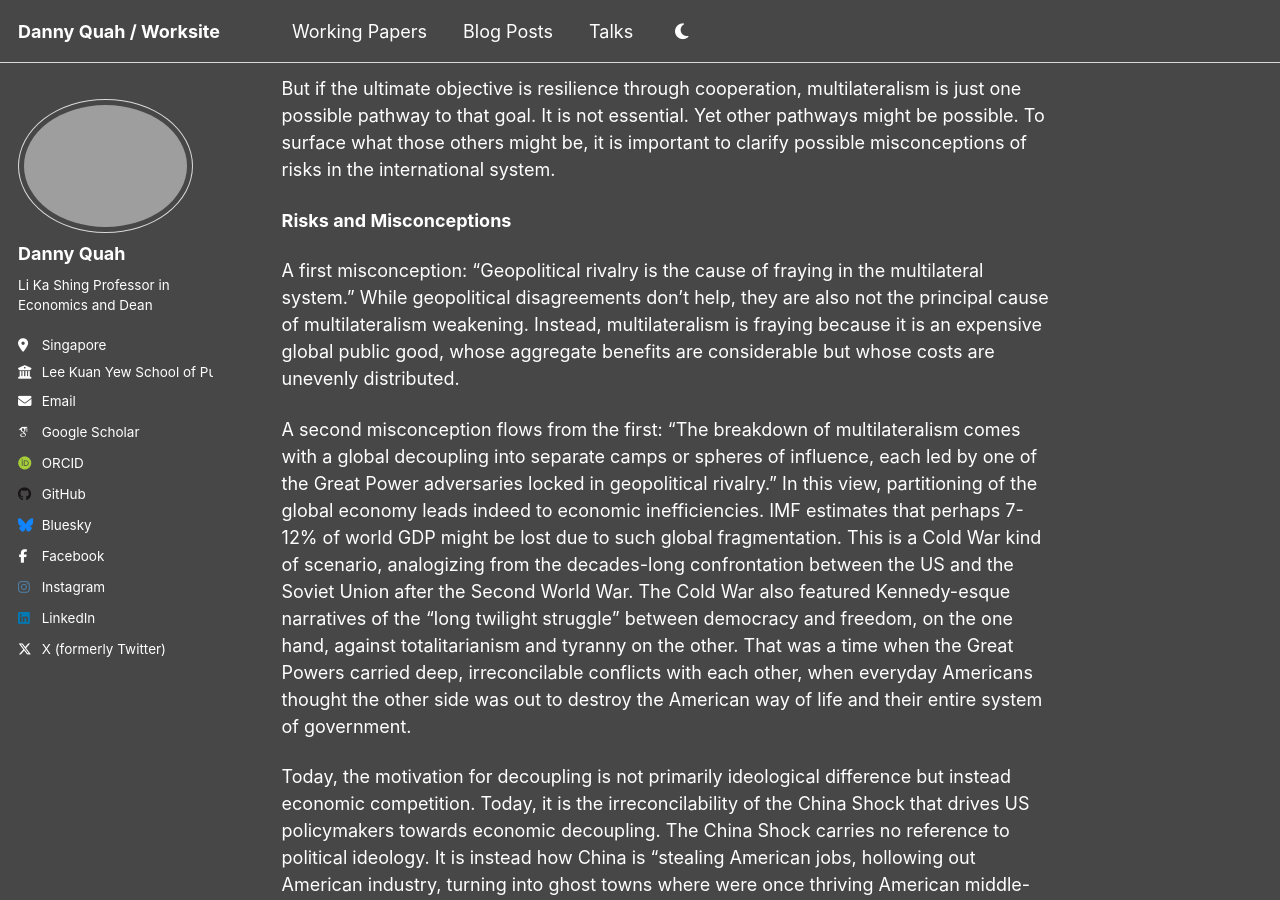
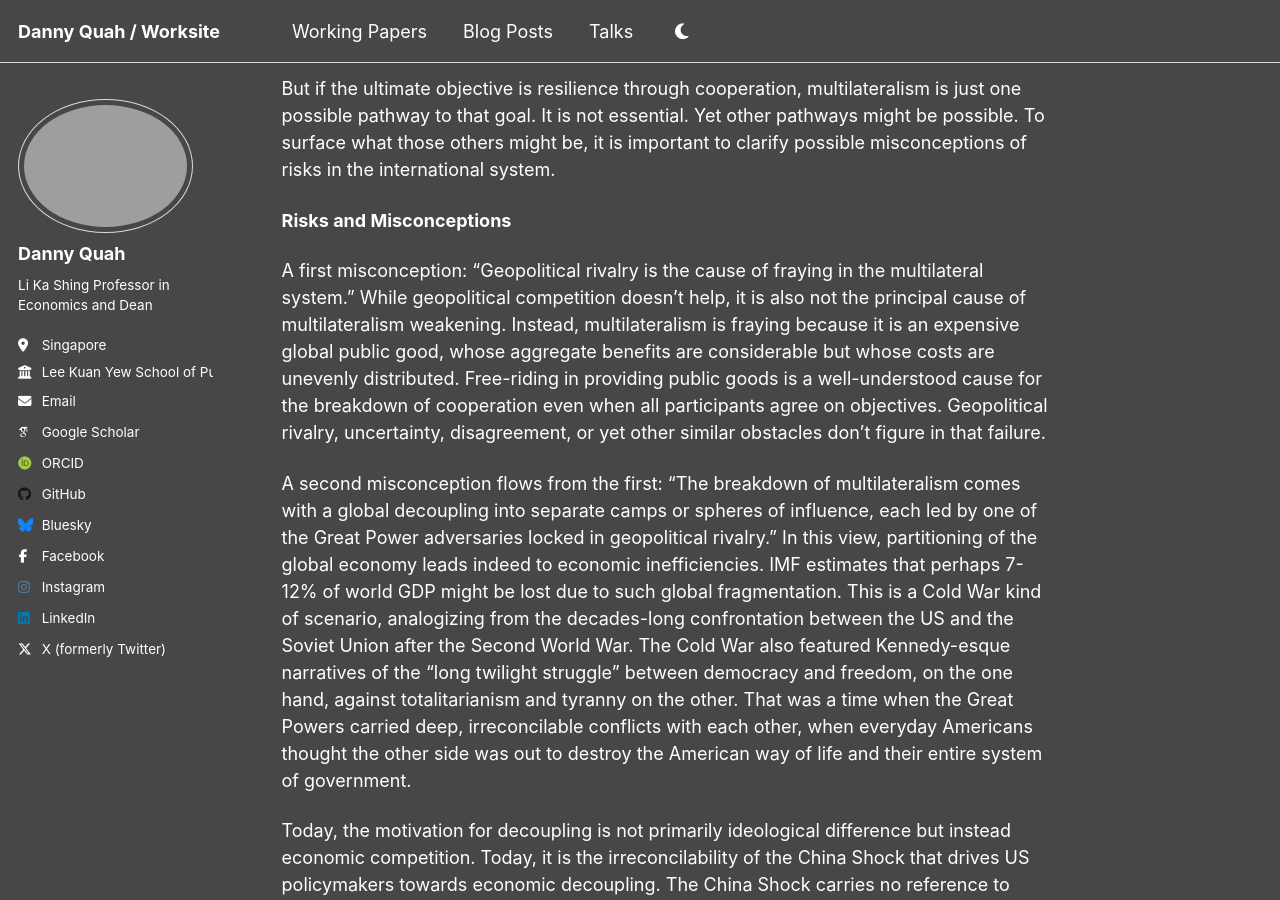
Before and after one commit to DannyQuah/DannyQuah.github.io, a Jekyll site: the page built from _posts/2025-03-31-Resilience-Cooperation-Multilateralism.md, in a window 1280 px wide and 900 px high, scrolled down 2617 px. Built offline with Jekyll 4.4.1, drawn with Linux system fonts in a browser that asks for light colours; some web fonts are replaced.

Commit message:
Resilience Cooperation Multilateralism

```diff
--- a/_posts/2025-03-31-Resilience-Cooperation-Multilateralism.md
+++ b/_posts/2025-03-31-Resilience-Cooperation-Multilateralism.md
@@ -49,7 +49,7 @@ But if the ultimate objective is resilience through cooperation, multilateralism
 
 **Risks and Misconceptions**
 
-A first misconception: "Geopolitical rivalry is the cause of fraying in the multilateral system."  While geopolitical disagreements don't help, they are also not the principal cause of multilateralism weakening.  Instead, multilateralism is fraying because it is an expensive global public good, whose aggregate benefits are considerable but whose costs are unevenly distributed.
+A first misconception: "Geopolitical rivalry is the cause of fraying in the multilateral system."  While geopolitical competition doesn't help, it is also not the principal cause of multilateralism weakening.  Instead, multilateralism is fraying because it is an expensive global public good, whose aggregate benefits are considerable but whose costs are unevenly distributed.  Free-riding in providing public goods is a well-understood cause for the breakdown of cooperation even when all participants agree on objectives.  Geopolitical rivalry, uncertainty, disagreement, or yet other similar obstacles don't figure in that failure.
 
 A second misconception flows from the first: "The breakdown of multilateralism comes with a global decoupling into separate camps or spheres of influence, each led by one of the Great Power adversaries locked in geopolitical rivalry."  In this view, partitioning of the global economy leads indeed to economic inefficiencies.  IMF estimates that perhaps 7-12% of world GDP might be lost due to such global fragmentation.  This is a Cold War kind of scenario, analogizing from the decades-long confrontation between the US and the Soviet Union after the Second World War.  The Cold War also featured Kennedy-esque narratives of the "long twilight struggle" between democracy and freedom, on the one hand, against totalitarianism and tyranny on the other.  That was a time when the Great Powers carried deep, irreconcilable conflicts with each other, when everyday Americans thought the other side was out to destroy the American way of life and their entire system of government.
 
```
Also changed, not shown: other parts of _posts/2025-03-31-Resilience-Cooperation-Multilateralism.md (+1 -1 lines).
